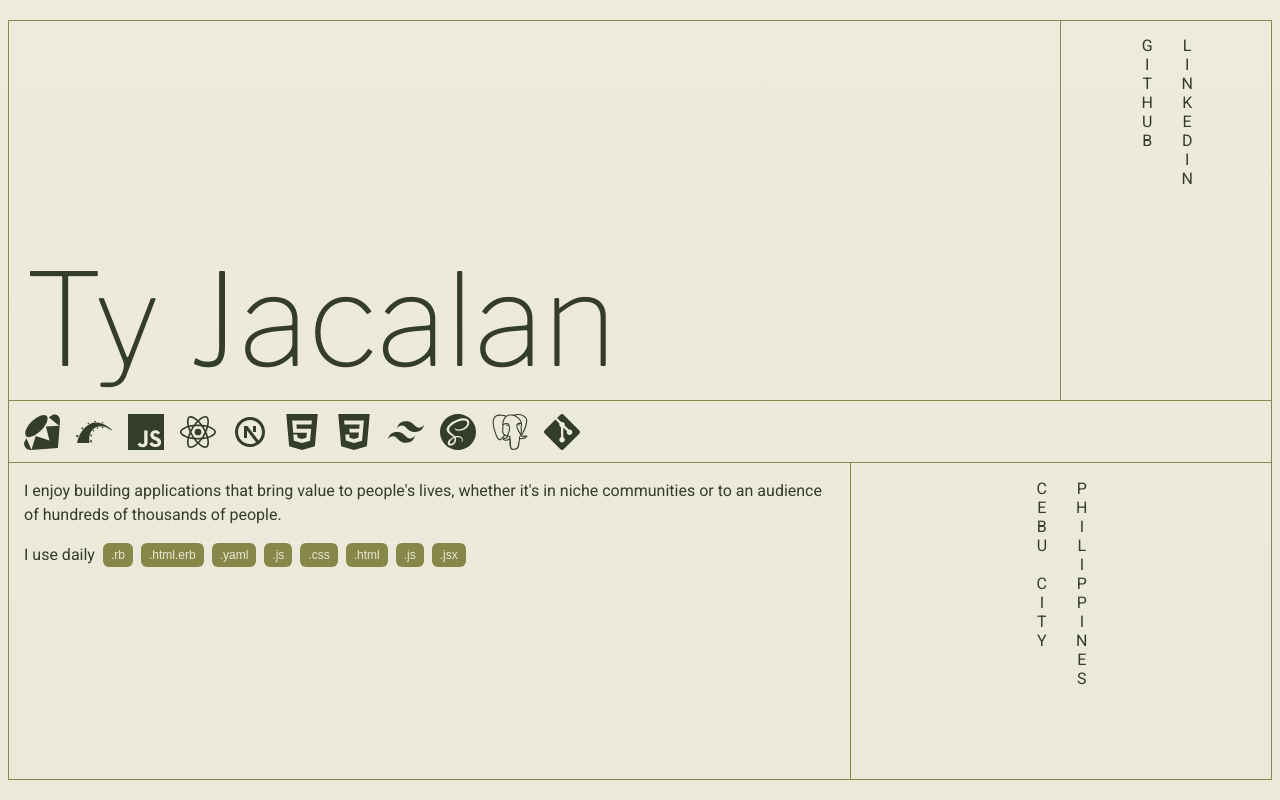
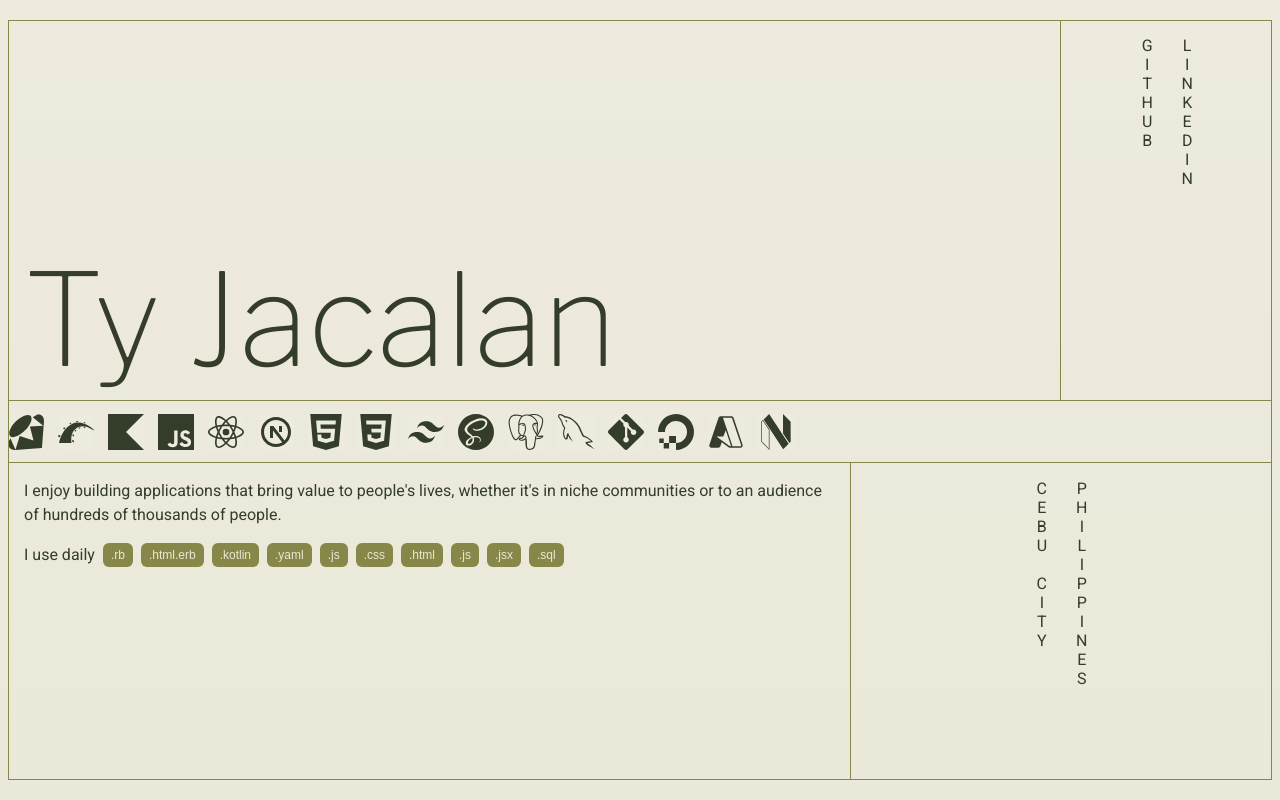
Before and after one commit to TyJacalan/portfolio, a Next.js app: page /portfolio in a window 1280 px wide. Shown: the top 800 px of the page. Built offline with nearby package versions, Linux system fonts and the light colour scheme; a web font is replaced by a local one.

Commit message:
Update technologies section
Signed-off-by: Ty Jacalan <muzuuu@protonmail.com>

```diff
--- a/components/DailyTechnologies.jsx
+++ b/components/DailyTechnologies.jsx
@@ -4,12 +4,14 @@ import Chip from "./Chip";
 const fileTypes = [
   ".rb",
   ".html.erb",
+  ".kotlin",
   ".yaml",
   ".js",
   ".css",
   ".html",
   ".js",
   ".jsx",
+  ".sql"
 ];
 
 const DailyTechnologies = () => {
--- a/components/Technologies.jsx
+++ b/components/Technologies.jsx
@@ -4,9 +4,12 @@ import { motion } from "framer-motion";
 import { RiNextjsLine } from "react-icons/ri";
 import {
   SiCss3,
+  SiDigitalocean,
   SiGit,
   SiHtml5,
   SiJavascript,
+  SiKotlin,
+  SiNeovim,
   SiPostgresql,
   SiReact,
   SiRuby,
@@ -14,6 +17,8 @@ import {
   SiSass,
   SiTailwindcss,
 } from "react-icons/si";
+import { GrMysql } from "react-icons/gr";
+import { VscAzure } from "react-icons/vsc";
 
 const technologyItems = [
   {
@@ -23,6 +28,10 @@ const technologyItems = [
   {
     name: "Ruby on Rails",
     logo: <SiRubyonrails />,
+  },
+  {
+    name: "Kotlin",
+    logo: <SiKotlin />,
   },
   {
     name: "JavaScript",
@@ -57,27 +66,46 @@ const technologyItems = [
     logo: <SiPostgresql />,
   },
   {
+    name: "Sql",
+    logo: <GrMysql />,
+  },
+  {
     name: "Git",
     logo: <SiGit />,
+  },
+  {
+    name: "Digital Ocean",
+    logo: <SiDigitalocean />,
+  },
+  {
+    name: "Azure",
+    logo: <VscAzure />,
+  },
+  {
+    name: "Neovim",
+    logo: <SiNeovim />,
   },
 ];
 
 const Technologies = () => {
   return (
     <motion.div
-      initial={{ opacity: 0, width: 0 }}
-      whileInView={{ opacity: 1, width: "100%" }}
-      transition={{
-        type: "tween",
-        delay: 1.2,
-        duration: 2,
-        delay: 1.2,
-      }}
-      className="flex p-4"
+      initial={{ opacity: 0 }}
+      whileInView={{ opacity: 1 }}
+      transition={{ delay: 1 }}
+      className="flex h-full w-full"
     >
-      <ul className="flex flex-row flex-nowrap items-center justify-start gap-4 text-lg md:text-2xl lg:text-4xl overflow-hidden">
-        {technologyItems.map((item) => (
-          <li key={item.name}>{item.logo}</li>
+      <ul className="relative text-lg md:text-2xl lg:text-4xl">
+        {technologyItems.map((item, index) => (
+          <motion.li
+            initial={{ x: 0 }}
+            whileInView={{ x: 50 * index }}
+            transition={{ type: "tween", duration: 1 * (index / 10), delay: 1 }}
+            key={item.name}
+            className={`absolute top-1/2 -translate-y-1/2 bg-primary z-${index}`}
+          >
+            {item.logo}
+          </motion.li>
         ))}
       </ul>
     </motion.div>
```
